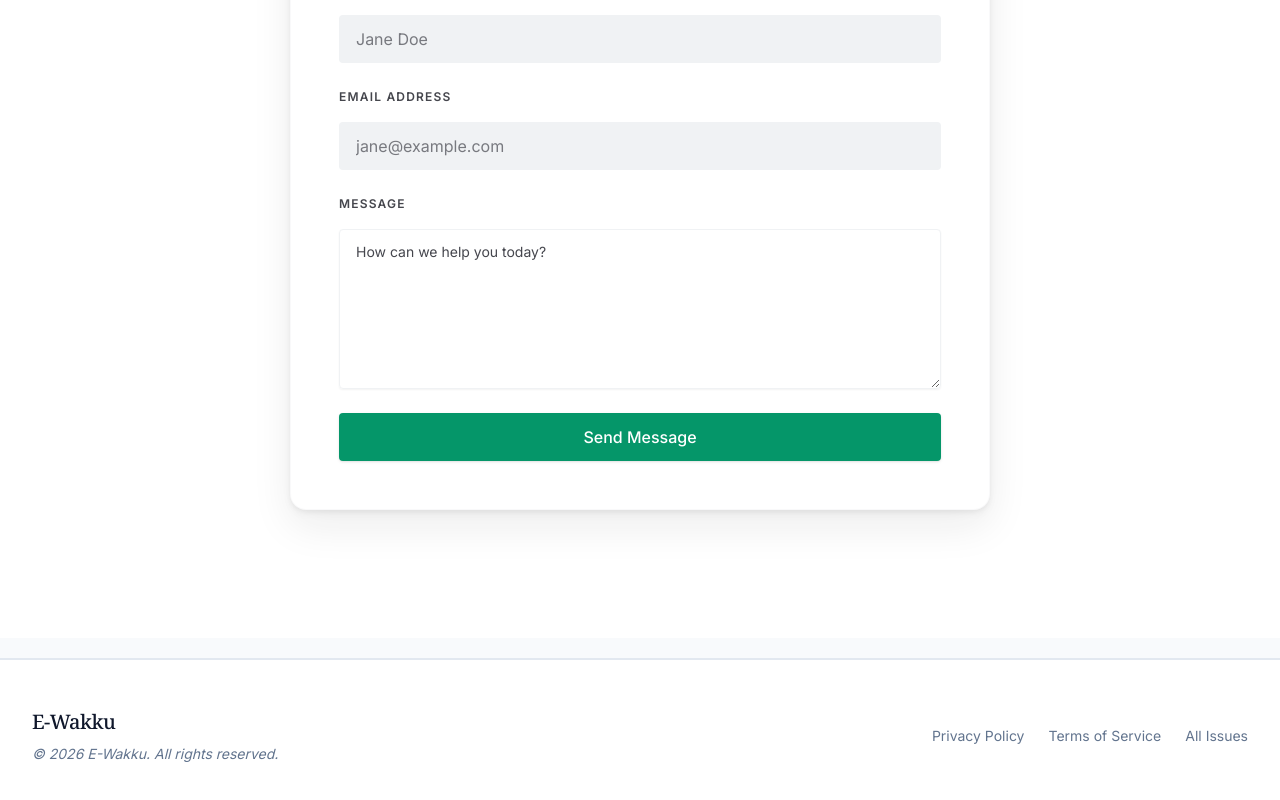
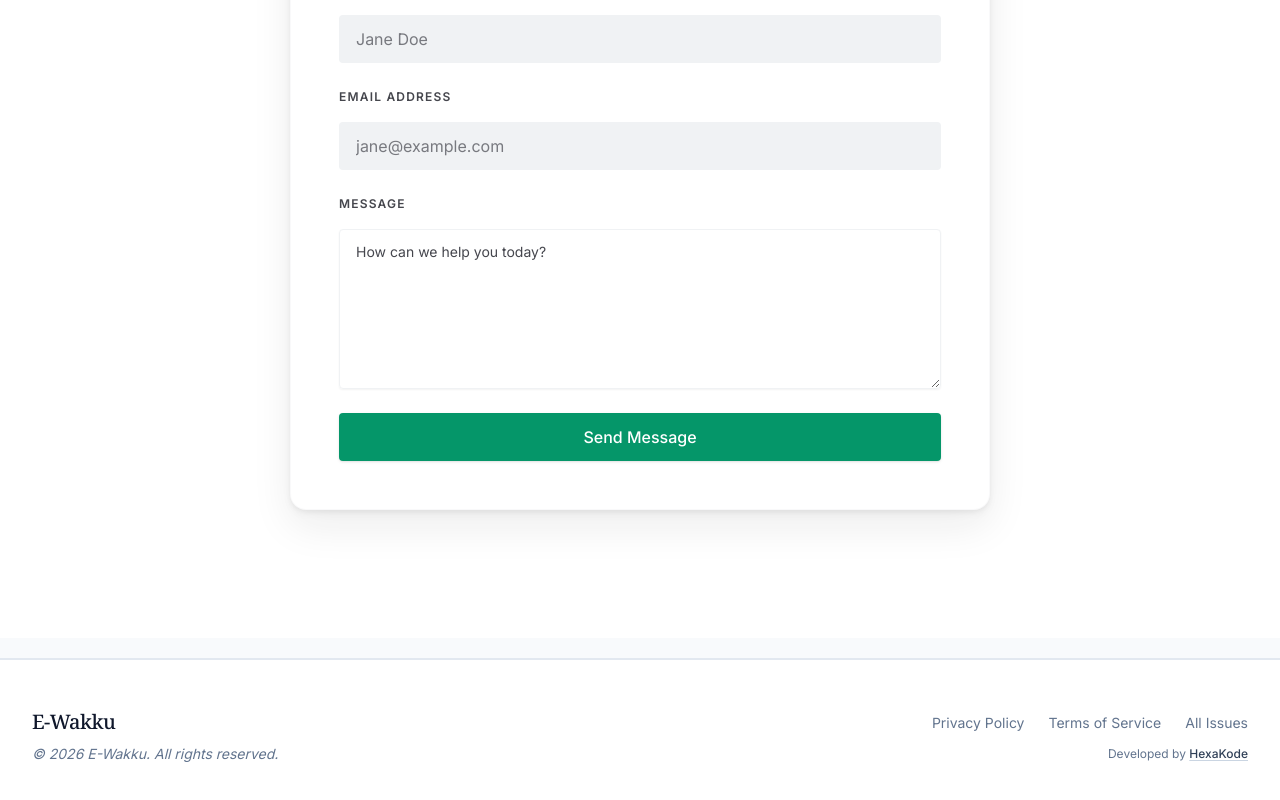
Before and after one commit to evakku/e-wakku, a Next.js app: page /contact in a window 1280 px wide. Shown: the part 490-1290 px from the top of the page. Built offline with nearby package versions, Linux system fonts and the light colour scheme.

Commit message:
feat: add FooterAttribution component and integrate developer credit into footer

```diff
--- a/components/footer/Footer.tsx
+++ b/components/footer/Footer.tsx
@@ -3,6 +3,7 @@
 import { motion } from "framer-motion";
 import FooterBrand from "./FooterBrand";
 import FooterLinks from "./FooterLinks";
+import FooterAttribution from "./FooterAttribution";
 import Container from "@/components/layout/Container";
 import type { FooterProps } from "./types";
 
@@ -17,7 +18,7 @@ import type { FooterProps } from "./types";
  *   Desktop / Tablet:
  *   ┌──────────────────────────────────────────────┐
  *   │ Brand Name               Links · Links · Links│
- *   │ © Copyright text                             │
+ *   │ © Copyright text         Developed by HexaKode│
  *   └──────────────────────────────────────────────┘
  *
  *   Mobile:
@@ -27,6 +28,9 @@ import type { FooterProps } from "./types";
  *   │                  │
  *   │ Links            │
  *   │ Links            │
+ *   │                  │
+ *   │ Developed by     │
+ *   │ HexaKode         │
  *   └──────────────────┘
  *
  * Usage:
@@ -48,6 +52,7 @@ import type { FooterProps } from "./types";
  * Future extensibility:
  * - `rightSlot` prop: render social icons, newsletter CTA, etc. above links
  * - `leftSlot` prop: render tagline, contact info, etc. below brand name
+ * - `attribution` prop: customize or disable developer signature
  */
 export default function Footer({
   brandName,
@@ -55,6 +60,7 @@ export default function Footer({
   links,
   rightSlot,
   leftSlot,
+  attribution = <FooterAttribution />,
 }: FooterProps) {
   return (
     <footer
@@ -89,8 +95,10 @@ export default function Footer({
           {leftSlot}
         </FooterBrand>
 
-        {/* ── RIGHT — Links (+ optional slot) ─────────────────── */}
-        <FooterLinks links={links}>{rightSlot}</FooterLinks>
+        {/* ── RIGHT — Links (+ optional slot & attribution) ──── */}
+        <FooterLinks links={links} attribution={attribution}>
+          {rightSlot}
+        </FooterLinks>
       </Container>
     </footer>
   );
--- /dev/null
+++ b/components/footer/FooterAttribution.tsx
@@ -0,0 +1,61 @@
+"use client";
+
+import { motion } from "framer-motion";
+import type { FooterAttributionProps } from "./types";
+
+/**
+ * FooterAttribution
+ *
+ * Renders an understated, elegant developer signature in the footer.
+ *
+ * Design guidelines:
+ * - 11-12px font size with comfortable reading line-height
+ * - Muted slate tone for "Developed by"
+ * - Slightly darker/higher-contrast weight for "HexaKode"
+ * - Accessible external link with target="_blank" and rel="noopener noreferrer"
+ * - Subtle underline and color transition on hover/focus
+ * - Fully accessible with keyboard ring and screen-reader context
+ */
+export default function FooterAttribution({
+  label = "Developed by",
+  developerName = "HexaKode",
+  developerUrl = "https://hexakode.in",
+  className = "",
+}: FooterAttributionProps) {
+  return (
+    <motion.p
+      initial={{ opacity: 0, y: 4 }}
+      whileInView={{ opacity: 1, y: 0 }}
+      viewport={{ once: true, margin: "-40px" }}
+      transition={{
+        duration: 0.4,
+        delay: 0.15,
+        ease: [0.4, 0, 0.2, 1] as [number, number, number, number],
+      }}
+      className={[
+        "font-sans text-[11px] sm:text-xs text-slate-500 dark:text-slate-400 tracking-normal select-none pt-1 md:pt-0",
+        className,
+      ]
+        .filter(Boolean)
+        .join(" ")}
+    >
+      <span>{label}</span>{" "}
+      <a
+        href={developerUrl}
+        target="_blank"
+        rel="noopener noreferrer"
+        aria-label={`${developerName} (opens in a new tab)`}
+        className={[
+          "font-medium text-slate-700 dark:text-slate-200",
+          "underline decoration-slate-300 dark:decoration-slate-600 underline-offset-2",
+          "transition-colors duration-200 ease-in-out",
+          "hover:text-slate-900 dark:hover:text-white hover:decoration-slate-700 dark:hover:decoration-slate-300",
+          "outline-none focus-visible:ring-1 focus-visible:ring-slate-400 dark:focus-visible:ring-slate-500",
+          "focus-visible:ring-offset-1 rounded-sm",
+        ].join(" ")}
+      >
+        {developerName}
+      </a>
+    </motion.p>
+  );
+}
--- a/components/footer/FooterLinks.tsx
+++ b/components/footer/FooterLinks.tsx
@@ -41,9 +41,13 @@ const itemVariants = {
   },
 };
 
-export default function FooterLinks({ links, children }: FooterLinksProps) {
+export default function FooterLinks({
+  links,
+  children,
+  attribution,
+}: FooterLinksProps) {
   return (
-    <div className="flex flex-col items-start md:items-end gap-3">
+    <div className="flex flex-col items-start md:items-end gap-3 sm:gap-2.5">
       {/* Optional slot (social icons, newsletter CTA, etc.) */}
       {children}
 
@@ -77,6 +81,9 @@ export default function FooterLinks({ links, children }: FooterLinksProps) {
           ))}
         </ul>
       </motion.nav>
+
+      {/* Developer attribution signature */}
+      {attribution}
     </div>
   );
 }
--- a/components/footer/index.ts
+++ b/components/footer/index.ts
@@ -9,9 +9,11 @@
 export { default } from "./Footer";
 export { default as FooterBrand } from "./FooterBrand";
 export { default as FooterLinks } from "./FooterLinks";
+export { default as FooterAttribution } from "./FooterAttribution";
 export type {
   FooterProps,
   FooterBrandProps,
   FooterLinksProps,
+  FooterAttributionProps,
   FooterLink,
 } from "./types";
--- a/components/layout/SiteFooter.tsx
+++ b/components/layout/SiteFooter.tsx
@@ -1,6 +1,7 @@
 "use client";
 
 import Footer from "@/components/footer/Footer";
+import type { ReactNode } from "react";
 
 /**
  * SiteFooter
@@ -18,12 +19,17 @@ const FOOTER_LINKS = [
 
 const CURRENT_YEAR = new Date().getFullYear();
 
-export default function SiteFooter() {
+interface SiteFooterProps {
+  attribution?: ReactNode;
+}
+
+export default function SiteFooter({ attribution }: SiteFooterProps = {}) {
   return (
     <Footer
       brandName="E-Wakku"
       copyrightText={`© ${CURRENT_YEAR} E-Wakku. All rights reserved.`}
       links={[...FOOTER_LINKS]}
+      attribution={attribution}
     />
   );
 }
```
Also changed, not shown: components/footer/types.ts (+21 -0 lines).
